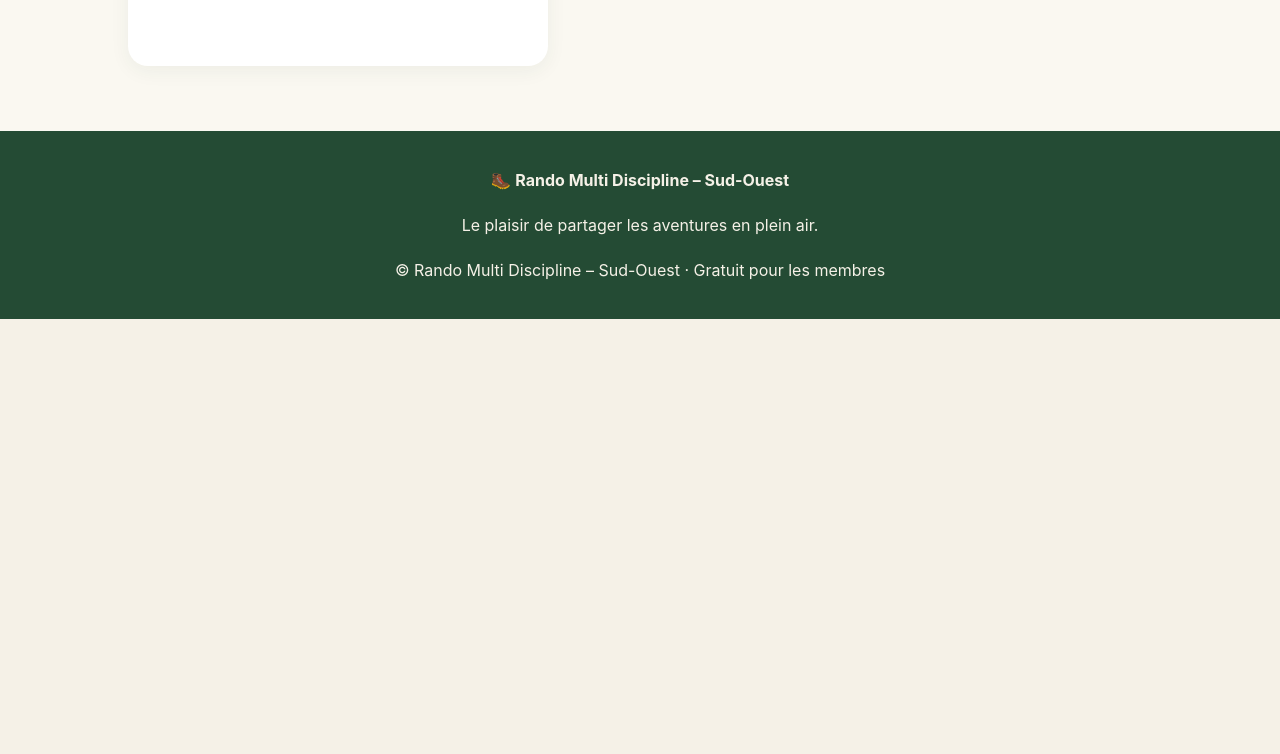
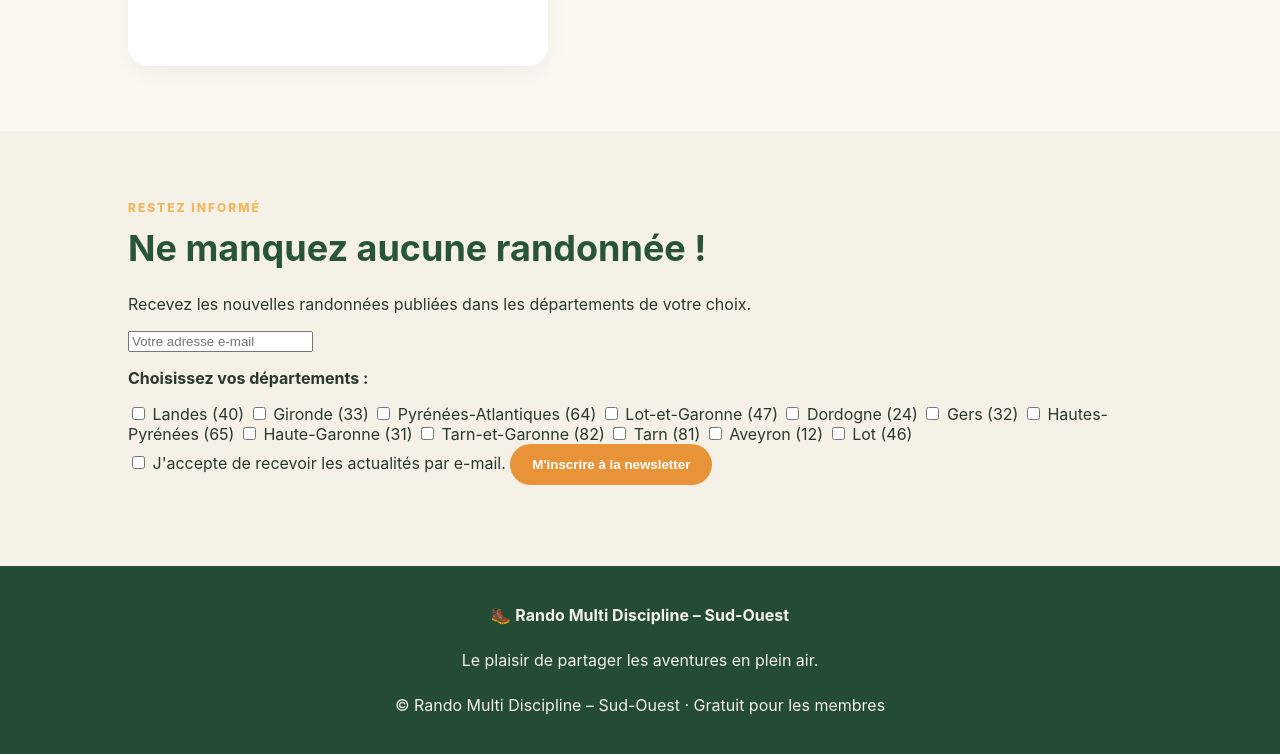
Before and after one commit to chassaing24-pixel/rando-multi-discipline-sud-ouest, a plain HTML site: page index.html in a window 1280 px wide. Shown: the part 3666-4420 px from the top of the page. Before the commit the page ends 3985 px from the top, so only its background shows below. Drawn offline with nearby package versions, Linux system fonts and the light colour scheme.

Commit message:
Update index.html

```diff
--- a/index.html
+++ b/index.html
@@ -388,7 +388,53 @@ footer {
 
 </main>
 
+<section id="newsletter" class="newsletter">
+  <small>RESTEZ INFORMÉ</small>
+  <h2>Ne manquez aucune randonnée !</h2>
+  <p>
+    Recevez les nouvelles randonnées publiées
+    dans les départements de votre choix.
+  </p>
+
+  <form id="form-newsletter">
+    <input
+      id="newsletter-email"
+      type="email"
+      placeholder="Votre adresse e-mail"
+      required>
+
+    <p><strong>Choisissez vos départements :</strong></p>
+
+    <div class="newsletter-departements">
+      <label><input type="checkbox" value="Landes"> Landes (40)</label>
+      <label><input type="checkbox" value="Gironde"> Gironde (33)</label>
+      <label><input type="checkbox" value="Pyrénées-Atlantiques"> Pyrénées-Atlantiques (64)</label>
+      <label><input type="checkbox" value="Lot-et-Garonne"> Lot-et-Garonne (47)</label>
+      <label><input type="checkbox" value="Dordogne"> Dordogne (24)</label>
+      <label><input type="checkbox" value="Gers"> Gers (32)</label>
+      <label><input type="checkbox" value="Hautes-Pyrénées"> Hautes-Pyrénées (65)</label>
+      <label><input type="checkbox" value="Haute-Garonne"> Haute-Garonne (31)</label>
+      <label><input type="checkbox" value="Tarn-et-Garonne"> Tarn-et-Garonne (82)</label>
+      <label><input type="checkbox" value="Tarn"> Tarn (81)</label>
+      <label><input type="checkbox" value="Aveyron"> Aveyron (12)</label>
+      <label><input type="checkbox" value="Lot"> Lot (46)</label>
+    </div>
+
+    <label class="newsletter-consent">
+      <input type="checkbox" id="newsletter-consent" required>
+      J'accepte de recevoir les actualités par e-mail.
+    </label>
+
+    <button type="submit" class="btn orange">
+      M'inscrire à la newsletter
+    </button>
+
+    <p id="message-newsletter" aria-live="polite"></p>
+  </form>
+</section>
+
 <footer>
+
   🥾 <strong>Rando Multi Discipline – Sud-Ouest</strong>
   <p>Le plaisir de partager les aventures en plein air.</p>
   © Rando Multi Discipline – Sud-Ouest · Gratuit pour les membres
```
